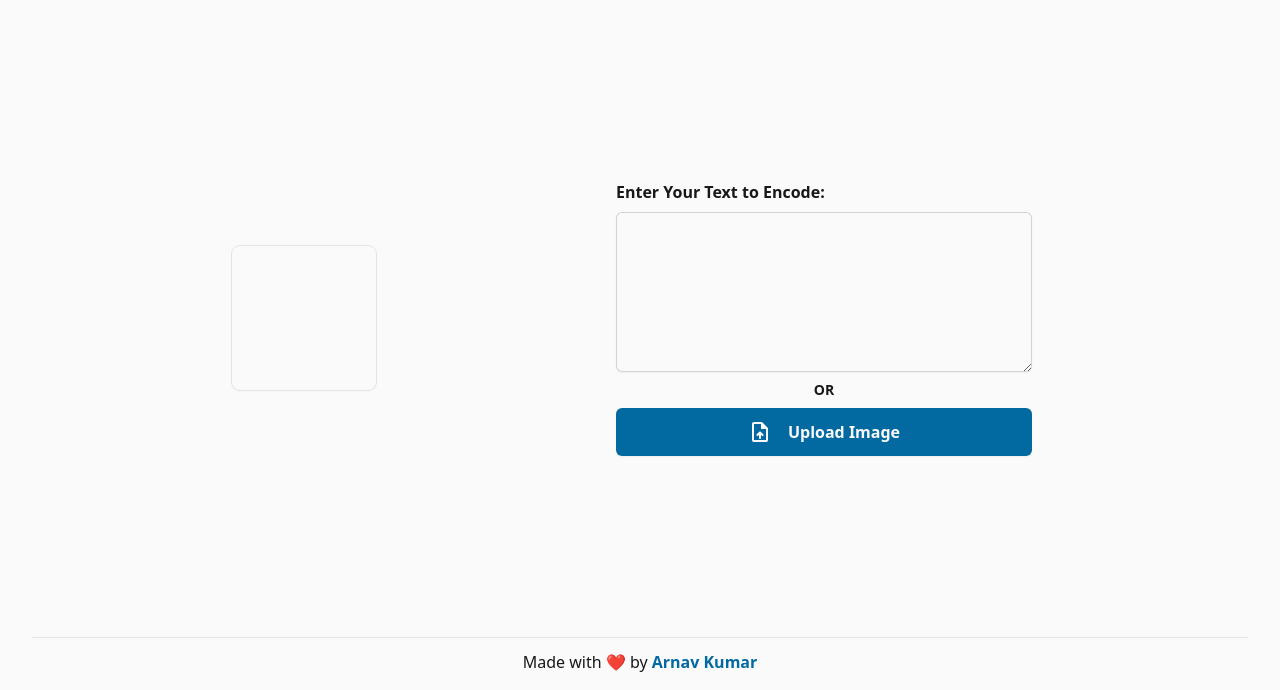
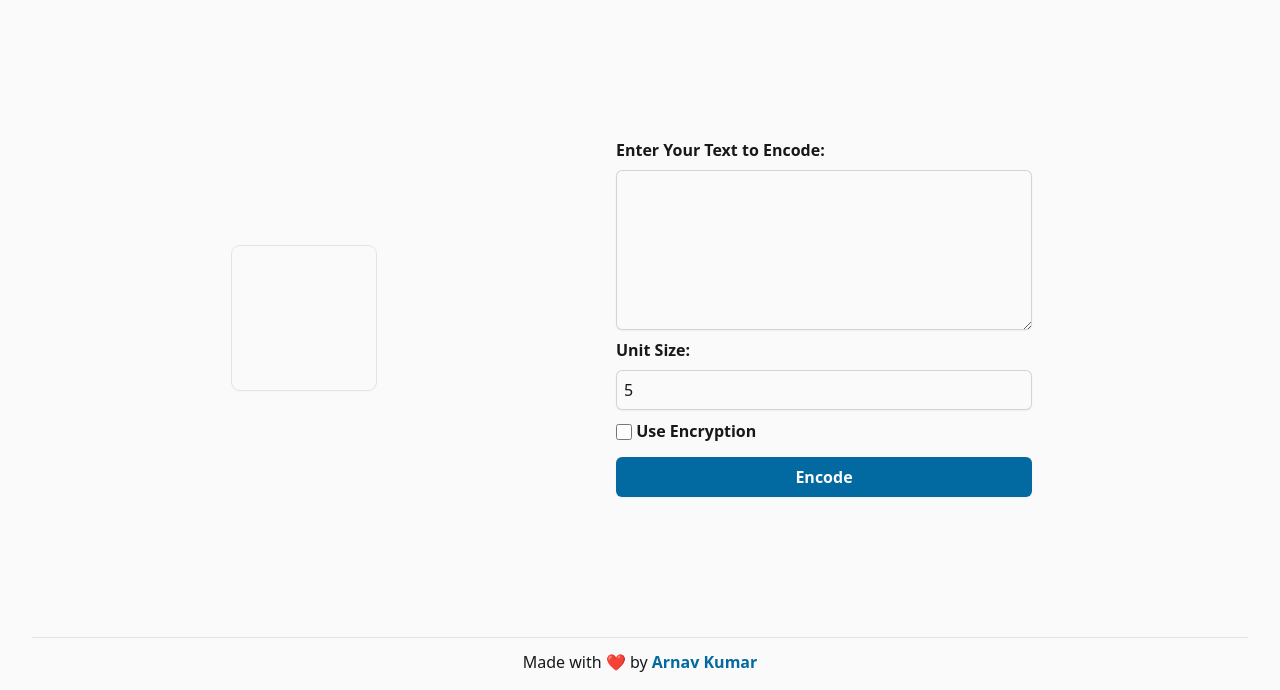
Before and after one commit to arnav-kr/MyrioText, a website built with Vite: page index.html in a window 1280 px wide. Shown: the part 110-800 px from the top of the page. Built offline with nearby package versions, Linux system fonts and the light colour scheme.

Commit message:
feat: add, encode related ui components, refactor tab structure, layout changes

```diff
--- a/index.html
+++ b/index.html
@@ -56,14 +56,38 @@
       role="presentation" aria-roledescription="Encoded Image Preview">
       <canvas class="w-36 h-36" id="render">Huh, Your Browser Doesn't Support Canvas</canvas>
     </section>
-    <section class="w-full max-w-md p-4 rounded-lg m-4" role="form"
-      aria-roledescription="Image Encoding/Decoding Controls">
-      <label for="text" class="block font-semibold text-base mb-2">Enter Your Text to Encode:</label>
-      <textarea id="text"
-        class="appearance-none resize block w-full text-base min-w-56 p-2 bg-zinc-50 ring-inset shadow-sm border-0 focus:outline-0 dark:bg-zinc-800 rounded-md ring-1 focus:ring-sky-700 focus:ring-2 dark:focus:ring-sky-500 ring-zinc-300 dark:ring-zinc-700"
-        rows="6"></textarea>
-      <div class="w-full text-sm font-semibold text-center my-2">OR</div>
-      <label for="image-file" class="w-full bg-sky-700 py-3 px-4 flex items-center justify-center gap-2 rounded-md shadow-sm">
+    <section class="w-full max-w-md p-4 rounded-lg m-4" >
+      <!-- encode section -->
+      <section id="encode-section" role="form"
+      aria-roledescription="Image Encoding Controls">
+        <label for="text" class="label">Enter Your Text to Encode:</label>
+        <!-- input text -->
+        <textarea id="text" class="resize input" rows="6"></textarea>
+
+        <!-- unit size -->
+        <label for="unit-size" class="label">Unit Size:</label>
+        <input type="number" id="unit-size" class="input" value="5" min="1" max="100">
+
+        <!-- use encryption -->
+        <input type="checkbox" id="use-encryption"
+          class="peer align-middle accent-sky-700 dark:accent-sky-600 w-4 h-4 rounded-sm text-zinc-600 dark:ring-zinc-700">
+        <label for="use-encryption" class="label inline-block align-middle mb-0.5">Use Encryption</label>
+
+        <!-- encryption key input -->
+        <div class="hidden peer-checked:block mt-2">
+          <label for="key" class="label">Encryption Key:</label>
+          <input type="text" id="key" class="input">
+        </div>
+
+        <!-- encode button -->
+        <button id="encode-button" type="button"
+          class="mt-3 button">
+          <span class="font-semibold text-base text-zinc-50">Encode</span>
+        </button>
+
+        <!-- <div class="w-full text-sm font-semibold text-center my-2">OR</div>
+        <label for="image-file"
+          class="w-full bg-sky-700 py-3 px-4 flex items-center justify-center gap-2 rounded-md shadow-sm">
           <span class="w-6 h-6 mr-2">
             <svg xmlns="http://www.w3.org/2000/svg" viewBox="0 -960 960 960" class="fill-zinc-50 w-6 h-6">
               <path
@@ -72,9 +96,18 @@
           </span>
           <span class="font-semibold text-base text-zinc-50">Upload Image</span>
           <input type="file" name="image-file" id="image-file" class="hidden">
-      </label>
+        </label> -->
       </section>
-    <!-- <p>Lorem ipsum, dolor sit amet consectetur adipisicing elit. Consequatur eveniet dolorum laborum molestias totam suscipit architecto nostrum maxime minima. Officiis officia incidunt tempore pariatur suscipit dolores aliquam hic ad sunt!</p> -->
+      <!-- decode section -->
+      <section id="decode-section" class="hidden" role="form"
+      aria-roledescription="Image Decoding Controls">
+        <!-- decode button -->
+        <button id="decode-button" type="button"
+          class="mt-3 button">
+          <span class="font-semibold text-base text-zinc-50">Decode</span>
+        </button>
+      </section>
+    </section>
   </main>
   <footer>
     <hr class="my-3 mx-8 bg-transparent border-zinc-200 dark:border-zinc-700">
--- a/src/css/style.css
+++ b/src/css/style.css
@@ -5,3 +5,16 @@
 * {
   -webkit-tap-highlight-color: transparent;
 }
+
+/* create a custom input component tailwind */
+@layer components {
+  .input {
+    @apply appearance-none mb-2 block w-full text-base min-w-56 p-2 bg-zinc-50 ring-inset shadow-sm border-0 focus:outline-0 dark:bg-zinc-800 rounded-md ring-1 focus:ring-sky-700 focus:ring-2 dark:focus:ring-sky-500 ring-zinc-300 dark:ring-zinc-700;
+  }
+  .label {
+    @apply block font-semibold text-base mb-2;
+  }
+  .button {
+    @apply w-full bg-sky-700 hover:bg-sky-600 active:scale-[99%] transition duration-150 ease-[ease] py-2 px-4 rounded-md shadow-sm;
+  }
+}
```
Lines whose indentation alone changed are shown as unchanged.
